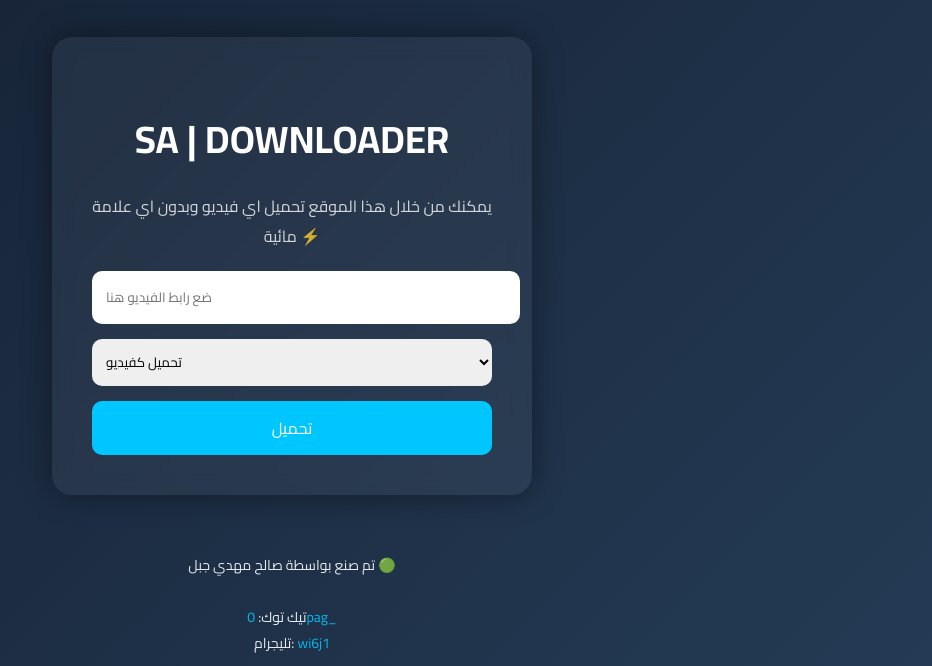
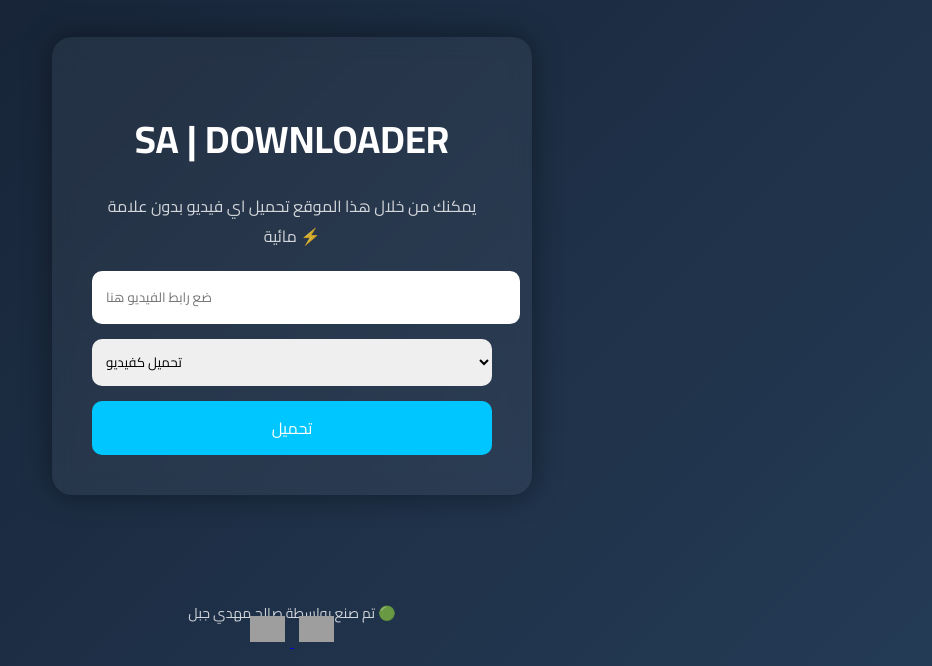
Before and after one commit to mahdusalih7-create/SA-DOWNLOADER, a Flask app: page / in a window 1280 px wide. Shown: the part 134-800 px from the top of the page, without its empty margins (348-1280 px from the left). Run offline with Flask 3, Linux system fonts and the light colour scheme; grey boxes are pictures that could not be loaded.

Commit message:
Update index.html

```diff
--- a/templates/index.html
+++ b/templates/index.html
@@ -9,10 +9,11 @@
 <link href="https://fonts.googleapis.com/css2?family=Cairo:wght@300;400;700&display=swap" rel="stylesheet">
 
 <style>
+
 body{
 margin:0;
-  font-family:'Cairo', sans-serif;
-  background: linear-gradient(135deg,#141e30,#243b55);
+font-family:'Cairo',sans-serif;
+background:linear-gradient(135deg,#141e30,#243b55);
 color:white;
 display:flex;
 align-items:center;
@@ -25,7 +26,7 @@
 background:rgba(255,255,255,0.05);
 padding:40px;
 border-radius:20px;
-  backdrop-filter: blur(10px);
+backdrop-filter:blur(10px);
 text-align:center;
 box-shadow:0 0 30px rgba(0,0,0,0.4);
 max-width:400px;
@@ -47,7 +48,7 @@
 padding:14px;
 border:none;
 border-radius:10px;
-  font-family:'Cairo', sans-serif;
+font-family:'Cairo';
 }
 
 select{
@@ -55,7 +56,7 @@
 padding:10px;
 border-radius:10px;
 border:none;
-  font-family:'Cairo', sans-serif;
+font-family:'Cairo';
 width:100%;
 }
 
@@ -68,7 +69,7 @@
 color:white;
 font-size:16px;
 cursor:pointer;
-  font-family:'Cairo', sans-serif;
+font-family:'Cairo';
 transition:0.3s;
 width:100%;
 }
@@ -80,37 +81,43 @@
 
 .footer{
 position:fixed;
-  bottom:10px;
+bottom:40px;
 font-size:14px;
-  opacity:0.9;
-  font-family:'Cairo', sans-serif;
+opacity:0.8;
 width:100%;
 text-align:center;
 }
 
-.footer a{
-  color:#00c6ff;
-  text-decoration:none;
+.social{
+position:fixed;
+bottom:10px;
 }
 
-.footer a:hover{
-  text-decoration:underline;
+.social img{
+width:35px;
+margin:5px;
+transition:0.3s;
 }
 
-@media screen and (max-width:500px){
-  h1{font-size:32px;}
-  input, select, button{font-size:15px;}
+.social img:hover{
+transform:scale(1.2);
 }
+
 </style>
 </head>
 
 <body>
 
 <div class="box">
+
 <h1>SA | DOWNLOADER</h1>
-  <p>يمكنك من خلال هذا الموقع تحميل اي فيديو وبدون اي علامة مائية ⚡</p>
+
+<p>
+يمكنك من خلال هذا الموقع تحميل اي فيديو بدون علامة مائية ⚡
+</p>
 
 <form method="post">
+
 <input type="text" name="url" placeholder="ضع رابط الفيديو هنا" required>
 
 <select name="type">
@@ -118,18 +125,28 @@
 <option value="audio">تحميل كصوت</option>
 </select>
 
-    <button type="submit">تحميل</button>
+<button type="submit">
+تحميل
+</button>
+
 </form>
+
 </div>
 
 <div class="footer">
 تم صنع بواسطة صالح مهدي جبل 🟢
-   <br><br>
-   تيك توك:
-   <a href="https://www.tiktok.com/@0pag_" target="_blank">0pag_</a>
-   <br>
-   تليجرام:
-   <a href="https://t.me/wi6j1" target="_blank">wi6j1</a>
+</div>
+
+<div class="social">
+
+<a href="https://t.me/wi6j1" target="_blank">
+<img src="https://cdn-icons-png.flaticon.com/512/2111/2111646.png">
+</a>
+
+<a href="https://www.tiktok.com/@0pag_" target="_blank">
+<img src="https://cdn-icons-png.flaticon.com/512/3046/3046121.png">
+</a>
+
 </div>
 
 </body>
```
Lines whose indentation alone changed are shown as unchanged.
